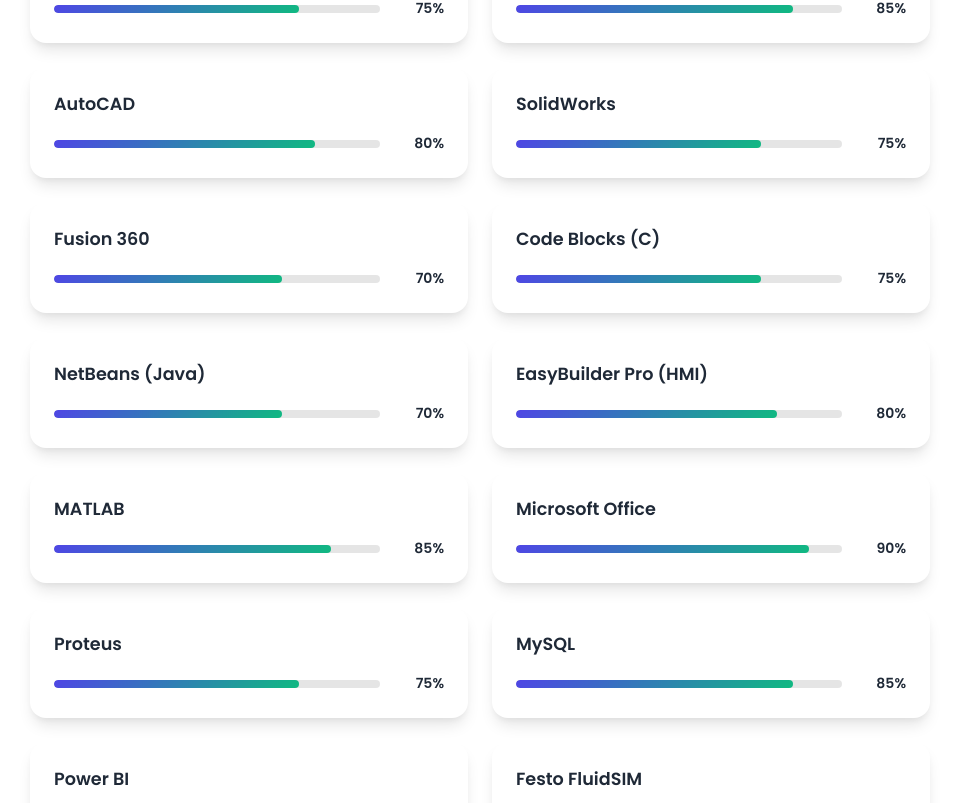
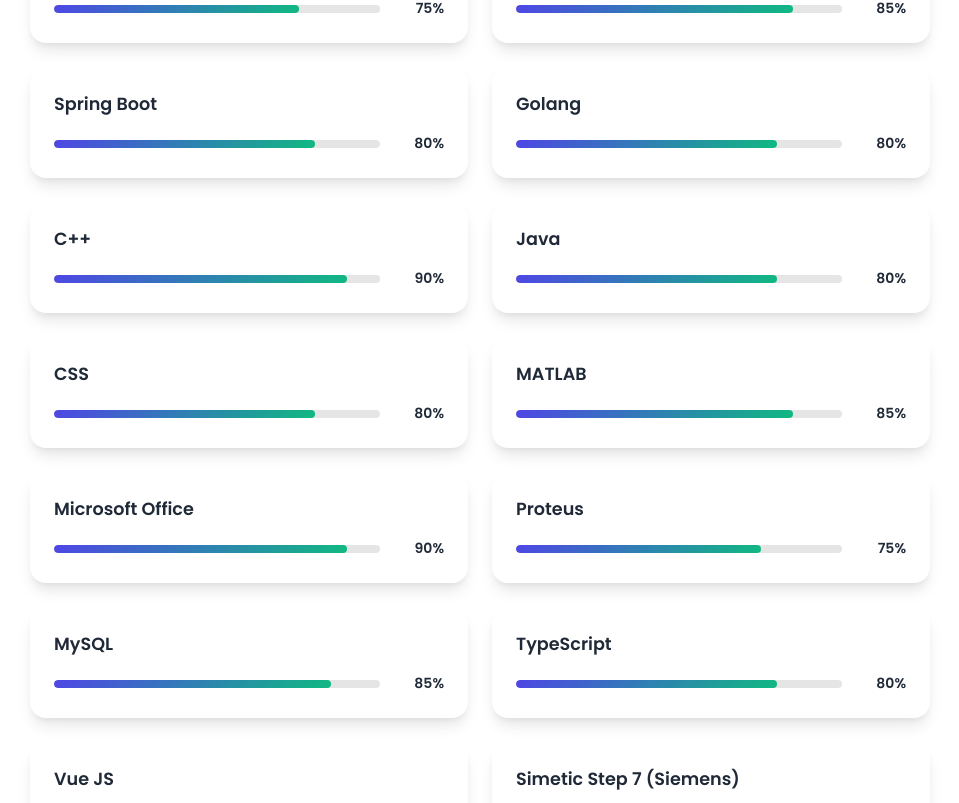
Before and after one commit to ivanndavidd/my-portfolio, a React (Vite) app: page /skills in a window 1280 px wide. Shown: the part 877-1680 px from the top of the page, without its empty margins (160-1119 px from the left). Built offline with nearby package versions, Linux system fonts and the light colour scheme.

Commit message:
Update Skills

```diff
--- a/src/pages/Skills/Skills.tsx
+++ b/src/pages/Skills/Skills.tsx
@@ -43,21 +43,20 @@
 				{ name: "Hadoop", level: 70 },
 				{ name: "Spark", level: 75 },
 				{ name: "CX Programmer (Omron)", level: 85 },
-        { name: "AutoCAD", level: 80 },
-        { name: "SolidWorks", level: 75 },
-        { name: "Fusion 360", level: 70 },
-        { name: "Code Blocks (C)", level: 75 },
-        { name: "NetBeans (Java)", level: 70 },
-        { name: "EasyBuilder Pro (HMI)", level: 80 },
+				{ name: "Spring Boot", level: 80 },
+				{ name: "Golang", level: 80 },
+				{ name: "C++", level: 90 },
+				{ name: "Java", level: 80 },
+				{ name: "CSS", level: 80 },
 				{ name: "MATLAB", level: 85 },
 				{ name: "Microsoft Office", level: 90 },
 				{ name: "Proteus", level: 75 },
 				{ name: "MySQL", level: 85 },
-        { name: "Power BI", level: 80 },
-        { name: "Festo FluidSIM", level: 75 },
+				{ name: "TypeScript", level: 80 },
+				{ name: "Vue JS", level: 75 },
 				{ name: "Simetic Step 7 (Siemens)", level: 80 },
 				{ name: "Laravel", level: 75 },
-        { name: "Javascript", level: 85 },
+				{ name: "JavaScript", level: 85 },
 			],
 		},
 		{
```
Lines whose indentation alone changed are shown as unchanged.
